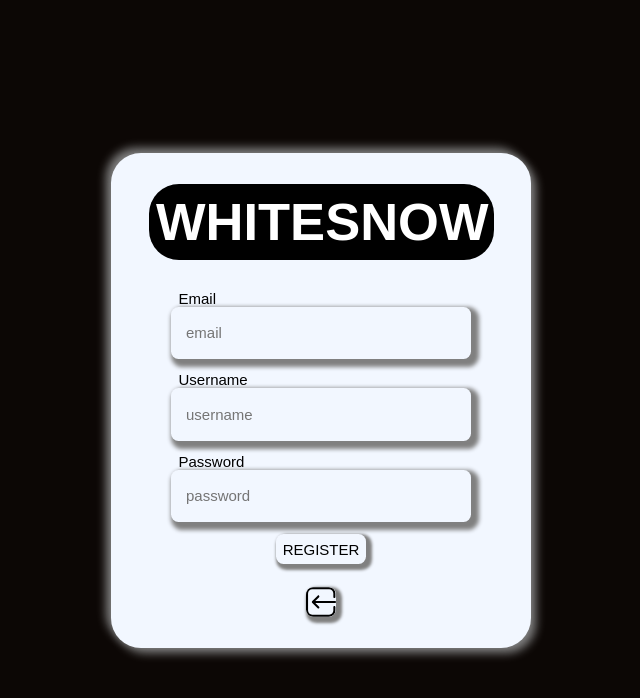
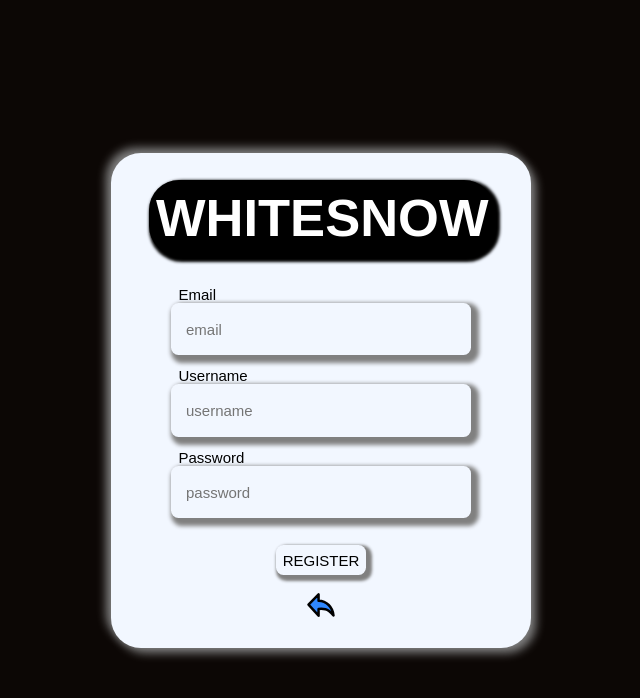
Before and after one commit to itsArmanS/whitesnow, a React (Create React App) app: page / in a window 1280 px wide. Both pictures are taken after a click on the button "Don't have an account?". Shown: the top 698 px of the page, without its empty margins (319-959 px from the left). Built offline with nearby package versions, Linux system fonts and the light colour scheme; data requests are answered from the project's data file; a web font is replaced by a local one.

Commit message:
Setup CurrentUser & CurrentUserID in AuthContext / on successful login they are both set to current user data

```diff
--- a/src/components/LoginButton.jsx
+++ b/src/components/LoginButton.jsx
@@ -4,24 +4,29 @@ import { useNavigate } from "react-router-dom";
 import AuthContext from "./AuthContext";
 
 
-function LoginButton({ loginSuccess, getErrorMessage }) {
+function LoginButton({ loginSuccess, getErrorMessage, currentUser, currentUserID }) {
   const navigate = useNavigate();
   const { auth } = useContext(AuthContext);
-
-  const handleClick = () => {
-    if (!loginSuccess) {
-      getErrorMessage("Incorrect Data")
-    }
-  }
 
   useEffect(() => {
     if (loginSuccess) {
       navigate("/home");
+      console.log(currentUser, currentUserID)
     }
   }, [auth, navigate])
 
+  const handleClick = () => {
+    if (!loginSuccess) {
+      getErrorMessage("Incorrect username or password!")
+      setTimeout(() => {
+        getErrorMessage("")
+      }, 2000)
+    }
+  }
+
+
   return (
-    <button className="login-button" onClick={handleClick}></button>
+    <button className="login-button" onClick={handleClick}>LOGIN</button>
   )
 }
 
--- a/src/components/LoginForm.jsx
+++ b/src/components/LoginForm.jsx
@@ -4,6 +4,7 @@ import LoginButton from "./LoginButton";
 import AuthContext from "./AuthContext";
 import UsernameInput from "./UsernameInput";
 import PasswordInput from "./PasswordInput";
+import useGetUserID from "../customHooks/useGetUserID"
 
 function LoginForm({ sendLoginDataToParent, getErrorMessage }) {
   const [data, setData] = useState(null);
@@ -51,19 +52,25 @@ function LoginForm({ sendLoginDataToParent, getErrorMessage }) {
     }
   }
 
+  const userID = useGetUserID(username);
+
+
   const handleSubmit = (e) => {
     e.preventDefault();
     const loginSuccess = handleLogin();
-    if (!loginSuccess) {
-      getErrorMessage("Wrong username or password");
+    if (loginSuccess) {
+      setCurrentUser(username);
+      setCurrentUserID(userID);
     }
   }
+
+
 
   return (
     <form className="login-form" action="" onSubmit={handleSubmit}>
       <UsernameInput handleUsernameChange={handleUsernameChange} username={username} />
       <PasswordInput handlePasswordChange={handlePasswordChange} password={password} />
-      <LoginButton loginSuccess={loginSuccess} auth getErrorMessage={getErrorMessage} />
+      <LoginButton loginSuccess={loginSuccess} auth getErrorMessage={getErrorMessage} currentUser={currentUser} currentUserID={currentUserID} />
     </form>
   )
 }
--- a/src/components/RegisterForm.jsx
+++ b/src/components/RegisterForm.jsx
@@ -10,7 +10,6 @@ function RegisterForm({ getErrorMessage }) {
   const [username, setUsername] = useState(null);
   const [email, setEmail] = useState("");
   const [password, setPassword] = useState("");
-  const [userExists, setUserExists] = useState(null);
 
   const handleEmailChange = (e) => {
     setEmail(e.target.value);
@@ -27,7 +26,6 @@ function RegisterForm({ getErrorMessage }) {
       const response = await fetch("http://localhost:3005/users");
       const returnData = await response.json();
       const foundUser = returnData.find(item => item.username === username || item.email === email);
-      setUserExists(!!foundUser);
 
       return !!foundUser;
     } catch (error) {
@@ -61,6 +59,9 @@ function RegisterForm({ getErrorMessage }) {
       }
     } else {
       getErrorMessage("User already exists");
+      setTimeout(() => {
+        getErrorMessage("")
+      }, 2000)
     }
 
   }
--- /dev/null
+++ b/src/customHooks/useGetUserID.jsx
@@ -0,0 +1,29 @@
+import { useState, useEffect } from 'react';
+
+const useGetUserID = (username) => {
+  const [userID, setUserID] = useState(null);
+
+  useEffect(() => {
+    const fetchData = async () => {
+      try {
+        const response = await fetch(`http://localhost:3005/users?username=${username}`);
+        const userData = await response.json();
+        if (userData.length > 0) {
+          setUserID(userData[0].id);
+        } else {
+          console.log("User not found");
+        }
+      } catch (error) {
+        console.error("Error fetching user ID:", error);
+      }
+    };
+
+    if (username) {
+      fetchData();
+    }
+  }, [username]);
+
+  return userID;
+};
+
+export default useGetUserID;
--- a/src/styles/login.css
+++ b/src/styles/login.css
@@ -54,6 +54,12 @@
   text-align: center;
   box-sizing: border-box;
   padding: 0.5rem;
+  box-shadow: 3px 3px 3px 3px black;
+  transition: box-shadow 0.3s ease-in-out;
+}
+
+.login-box-header h1:hover {
+  box-shadow: 2px 2px 2px 2px black;
 }
 
 .login-box-form {
@@ -94,11 +100,12 @@
   align-items: center;
   gap: 1.5rem;
   height: auto;
-  padding-bottom: 1.5rem;
+  padding-bottom: 2rem;
 }
 
 .register-form {
   gap: 0.8rem;
+  padding-bottom: 1rem;
 }
 
 .login-form label,
@@ -125,30 +132,24 @@
 
 .login-button,
 .register-button {
-  width: 2rem;
+  width: 6rem;
   height: 2rem;
   background-color: transparent;
   border-radius: 0.5rem;
-  background-image: url("/public/images/loginUnlocked.svg");
   background-position: center;
   padding: 0;
   border: none;
   text-align: center;
   transition: box-shadow 0.3s ease-in-out;
   cursor: pointer;
+  margin-top: 1rem;
+  box-shadow: 3px 3px 3px 3px gray;
+  color: black;
 }
 
 .login-button:hover,
 .register-button:hover {
   box-shadow: 2px 2px 2px 2px black;
-}
-
-.register-button {
-  background-image: none;
-  width: 6rem;
-  height: 2rem;
-  color: black;
-  box-shadow: 3px 3px 3px 3px gray;
 }
 
 #usernameInput:hover,
@@ -183,7 +184,7 @@
   border: none;
   background-image: url("/public/images/backToLogin.svg");
   transition: box-shadow 0.3s ease-in-out;
-  box-shadow: 3px 3px 3px 3px gray;
+  cursor: pointer;
 }
 
 .back-to-login-button:hover {
```
Also changed, not shown: public/images/backToLogin.svg.
